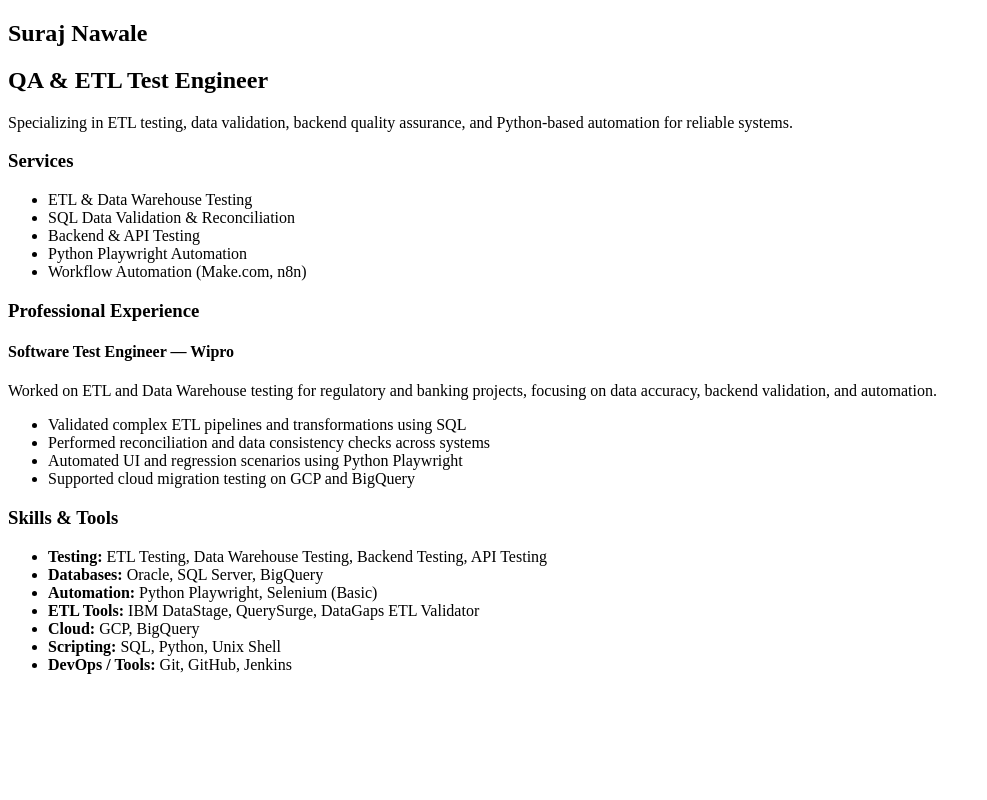
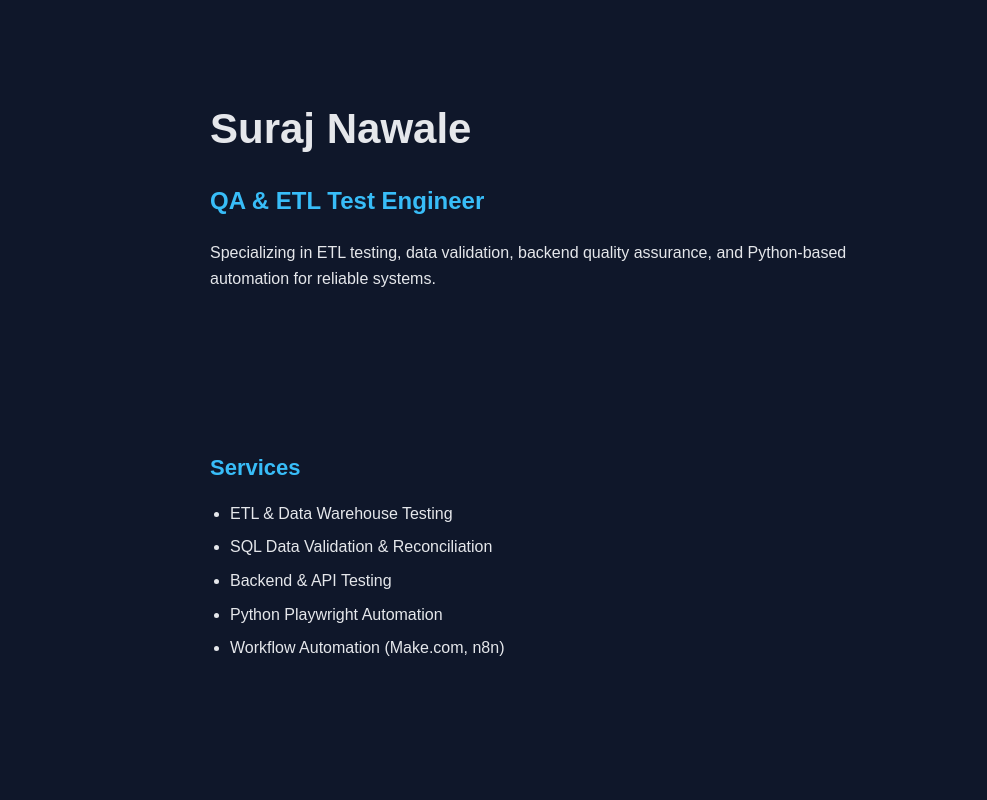
Before and after one commit to surajnawle/suraj-nawale-portfolio, a React (Vite) app: page / in a window 1280 px wide. Shown: the top 800 px of the page, without its empty margins (0-987 px from the left). Built offline with nearby package versions, Linux system fonts and the light colour scheme.

Commit message:
Add minimal professional global styling

```diff
--- a/src/main.jsx
+++ b/src/main.jsx
@@ -1,6 +1,7 @@
 import React from "react";
 import ReactDOM from "react-dom/client";
 import App from "./App";
+import "./styles/global.css";
 
 ReactDOM.createRoot(document.getElementById("root")).render(
   <React.StrictMode>
--- /dev/null
+++ b/src/styles/global.css
@@ -0,0 +1,51 @@
+* {
+  box-sizing: border-box;
+}
+
+body {
+  margin: 0;
+  font-family: Arial, Helvetica, sans-serif;
+  background-color: #0f172a;
+  color: #e5e7eb;
+  line-height: 1.6;
+}
+
+section {
+  max-width: 900px;
+  margin: 0 auto;
+  padding: 60px 20px;
+}
+
+h1 {
+  font-size: 42px;
+  margin-bottom: 10px;
+}
+
+h2 {
+  font-size: 24px;
+  color: #38bdf8;
+  margin-bottom: 20px;
+}
+
+h3 {
+  font-size: 22px;
+  margin-bottom: 15px;
+  color: #38bdf8;
+}
+
+h4 {
+  font-size: 18px;
+  margin-bottom: 10px;
+}
+
+p {
+  max-width: 700px;
+}
+
+ul {
+  padding-left: 20px;
+}
+
+li {
+  margin-bottom: 8px;
+}
```
